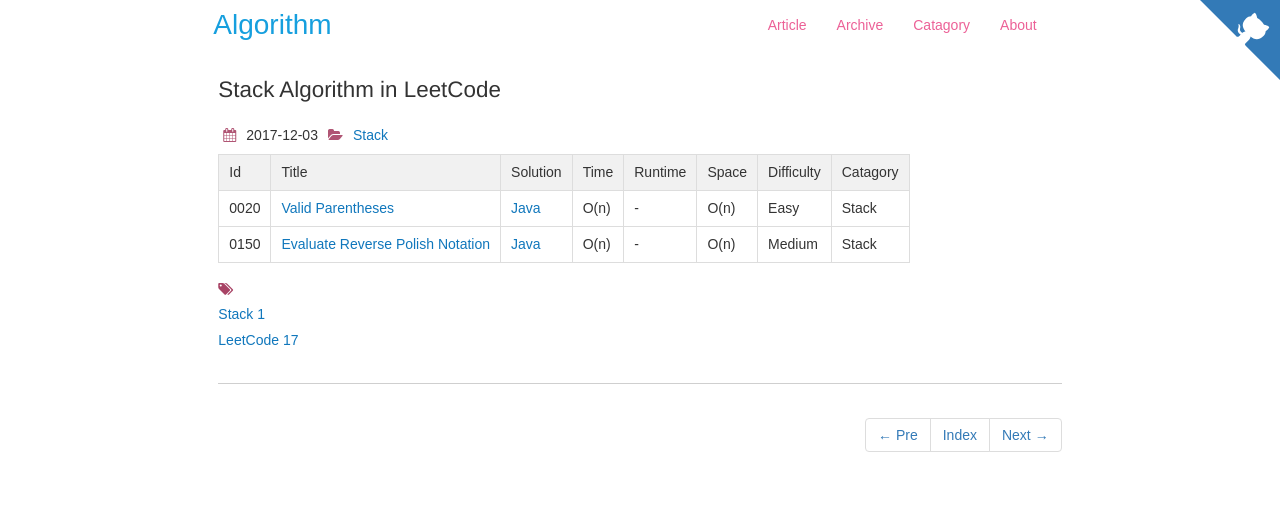
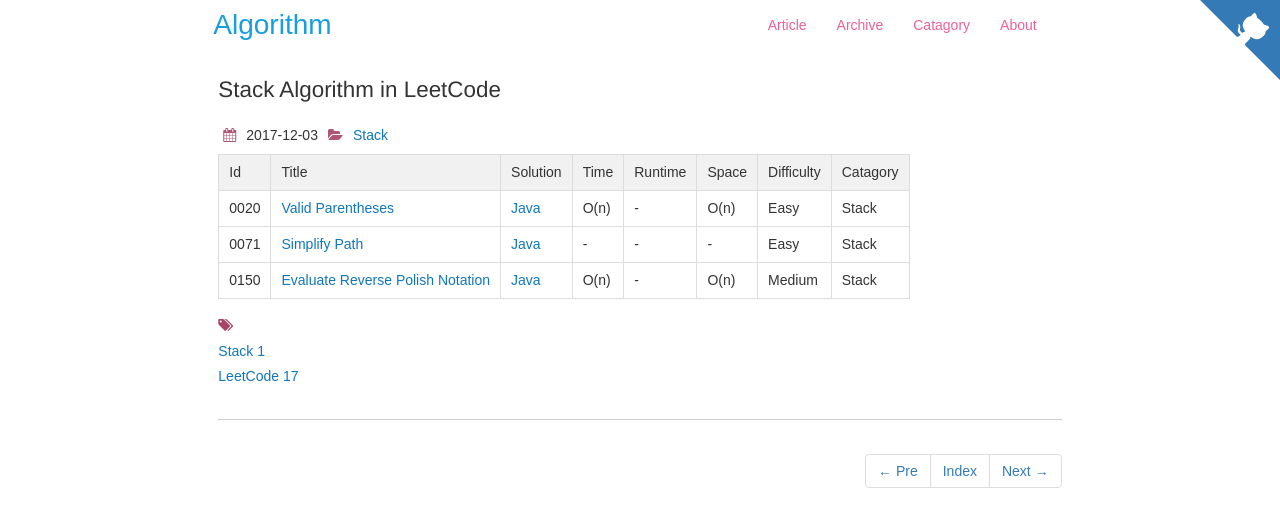
Before and after one commit to dunso/algorithm, a Jekyll site: the page built from docs/_posts/2017-12-03-Stack.md, in a window 1280 px wide. Shown: the top 527 px of the page. Built offline with Jekyll 4.4.1, drawn with Linux system fonts in a browser that asks for light colours; nearby versions of some CDN libraries.

Commit message:
Add index of LeetCode0071 to docs

```diff
--- a/docs/_posts/2017-12-03-Stack.md
+++ b/docs/_posts/2017-12-03-Stack.md
@@ -13,4 +13,5 @@ icon: file-alt
 |Id  | Title  | Solution   | Time | Runtime |  Space | Difficulty  | Catagory|
  ------------ | ------------ | ------------ | ------------ | ------------ | ------------ | ------------ | ------------
 |0020|[Valid Parentheses](https://leetcode.com/problems/valid-parentheses/) | [Java](https://e.srl/leetcode-20/)  | O(n) |-| O(n)  |  Easy |Stack|
+|0071|[Simplify Path](https://leetcode.com/problems/simplify-path/) | [Java](https://e.srl/leetcode-71/)  |-|-|-|  Easy |Stack|
 |0150|[Evaluate Reverse Polish Notation](https://leetcode.com/problems/evaluate-reverse-polish-notation/) | [Java](https://e.srl/leetcode-150/)  | O(n) |-| O(n)  |  Medium |Stack|
```
